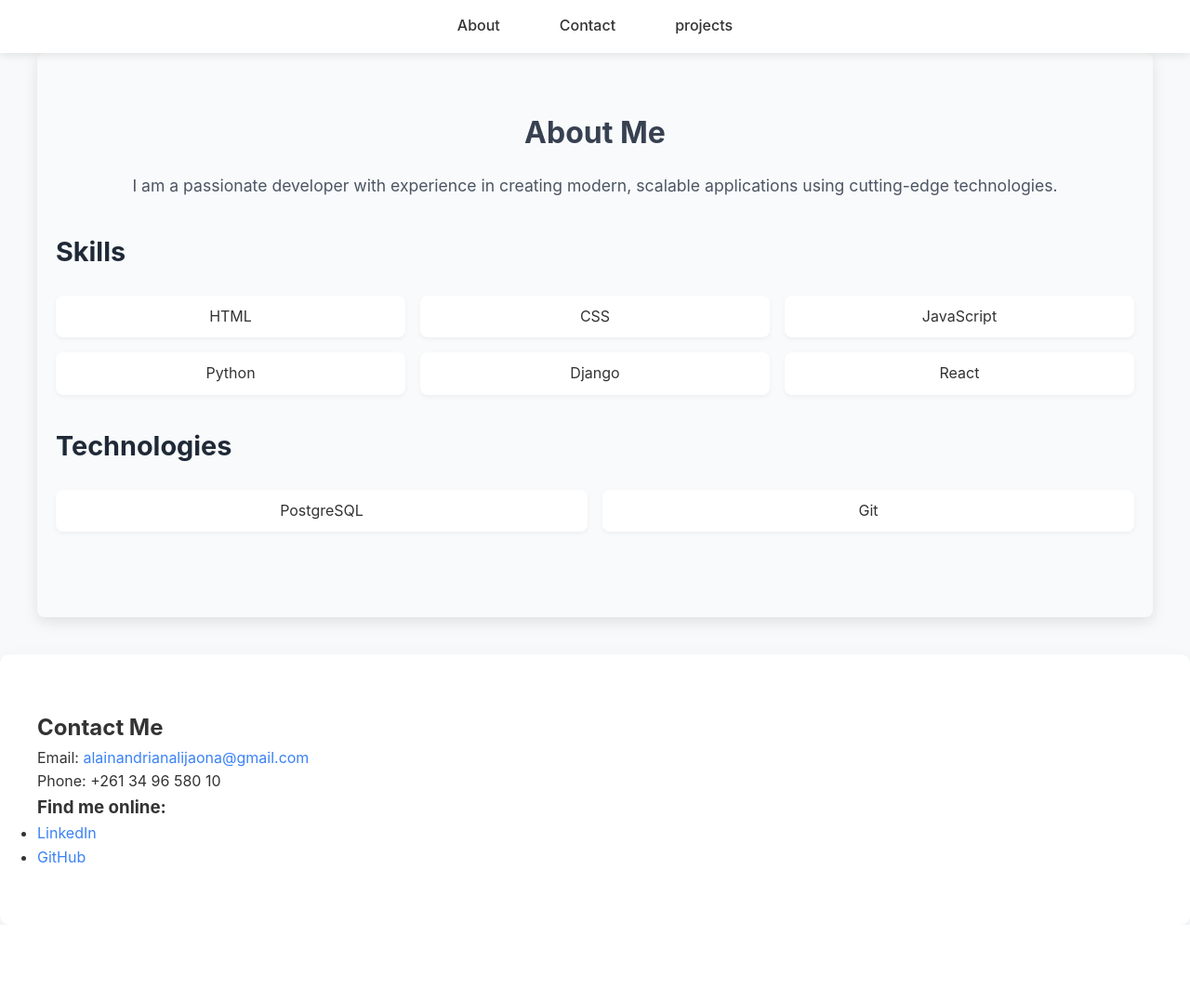
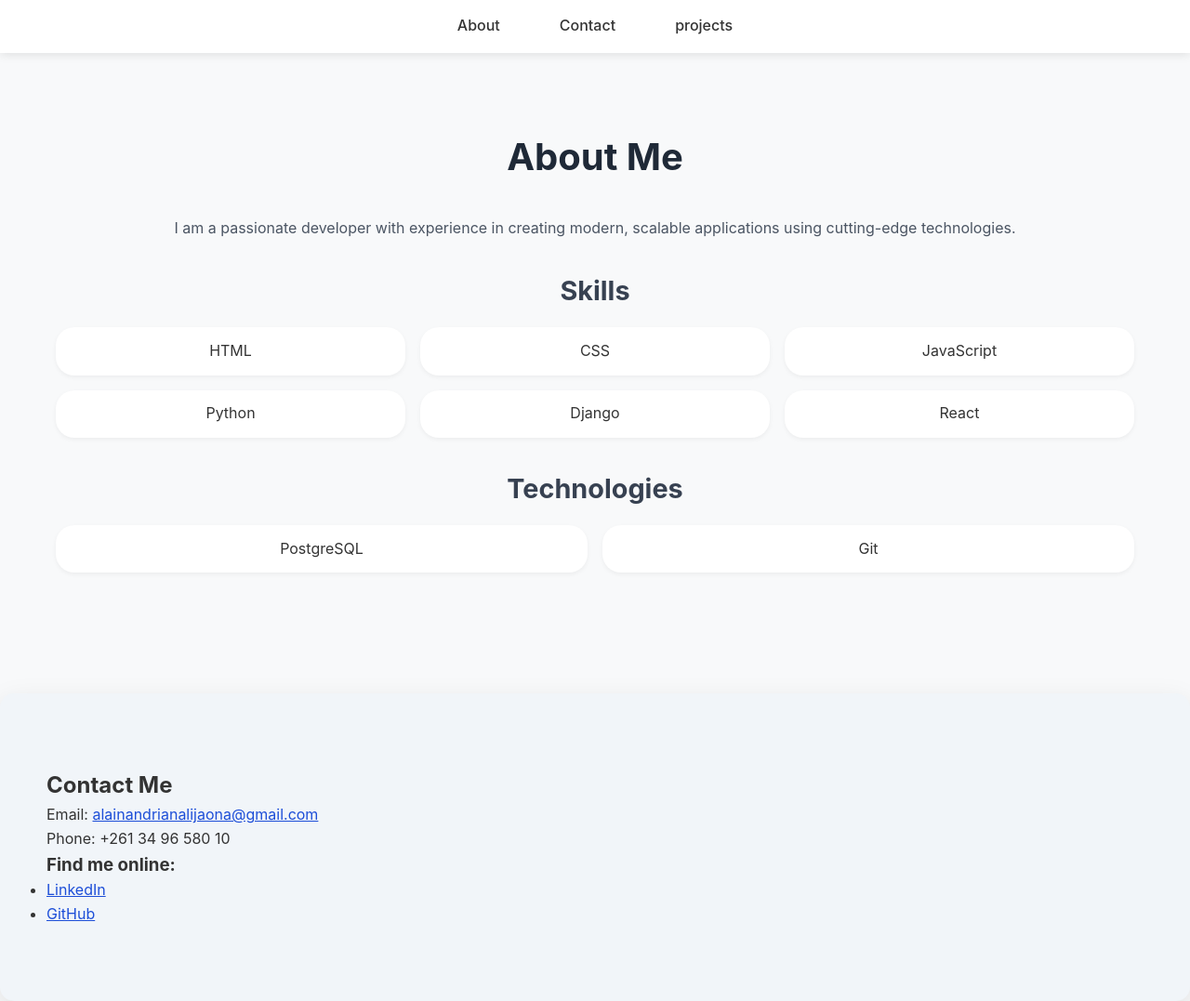
Before and after one commit to alain-ad/portfolio, a Django app: page / in a window 1280 px wide. Shown: the part 532-1609 px from the top of the page at 93% size. Before the commit the page ends 1527 px from the top, so only its background shows below. Run offline with Django 5.2, Linux system fonts and the light colour scheme.

Commit message:
refactor: bug finding and correcting and updating other code

```diff
--- a/main/static/css/styles.css
+++ b/main/static/css/styles.css
@@ -14,7 +14,7 @@ body {
 
 /* Header Styles for Home Page */
 header {
-    background-image: url("../images/portfolio.jpeg");
+    background-image: url("../images/potfolio.jpeg");
     background-size: cover;
     background-position: center;
     text-align: center;
@@ -37,10 +37,8 @@ header {
 
 .header p {
     font-size: 1.2rem;
-    margin-bottom: 2rem;
+    margin: 0 auto 2rem;
     max-width: 600px;
-    margin-left: auto;
-    margin-right: auto;
 }
 
 .cta-button {
@@ -89,7 +87,6 @@ header {
 }
 
 /* About Page Styles */
-/* CSS for the About section */
 #about {
     padding: 80px 20px;
     max-width: 1200px;
@@ -128,6 +125,8 @@ header {
     border-radius: 20px;
     box-shadow: 0 2px 5px rgba(0, 0, 0, 0.05);
     transition: transform 0.3s ease, box-shadow 0.3s ease;
+    flex: 1 1 calc(30% - 10px);
+    text-align: center;
 }
 
 #about ul li:hover {
@@ -136,27 +135,25 @@ header {
 }
 
 /* Contact Section */
-/* CSS for the Contact section */
 #contact {
-    background-color: white;
-    border-radius: 10px;
-    padding: 60px 40px;
-    margin-top: 40px;
-    box-shadow: 0 5px 20px rgba(0, 0, 0, 0.05);
+    background-color: #f1f5f9;
+    border-radius: 15px;
+    padding: 80px 50px;
+    margin-top: 50px;
+    box-shadow: 0 10px 30px rgba(0, 0, 0, 0.1);
 }
 
 #contact a {
-    color: #3b82f6;
-    text-decoration: none;
+    color: #1d4ed8;
+    text-decoration: underline;
     transition: color 0.3s ease;
 }
 
 #contact a:hover {
-    color: #2563eb;
+    color: #1e40af;
 }
 
 /* Responsive Design */
-/* CSS for medium screens */
 @media (max-width: 768px) {
     .header h1 {
         font-size: 2.5rem;
@@ -177,9 +174,12 @@ header {
     #about h3 {
         font-size: 1.5rem;
     }
+
+    #about ul li {
+        flex: 1 1 calc(50% - 10px);
+    }
 }
 
-/* CSS for small screens */
 @media (max-width: 480px) {
     .header {
         padding: 80px 20px;
@@ -191,136 +191,6 @@ header {
         gap: 1rem;
     }
 
-    #about ul {
-        justify-content: center;
-    }
-}
-/* CSS de la page About Me */
-
-/* Section principale */
-#about {
-    padding: 60px 20px;
-    background-color: #f9fafb;
-    max-width: 1200px;
-    margin: 0 auto;
-    border-radius: 8px;
-    box-shadow: 0 5px 15px rgba(0, 0, 0, 0.1);
-}
-
-/* Titres principaux */
-#about h1 {
-    font-size: 2.5rem;
-    color: #1f2937;
-    text-align: center;
-    margin-bottom: 1rem;
-}
-
-#about h2 {
-    font-size: 2rem;
-    color: #374151;
-    text-align: center;
-    margin-bottom: 1rem;
-}
-
-/* Biographie */
-#about p {
-    font-size: 1.1rem;
-    color: #4b5563;
-    line-height: 1.8;
-    text-align: center;
-    margin-bottom: 2rem;
-}
-
-/* Compétences */
-#about h3 {
-    font-size: 1.8rem;
-    color: #1f2937;
-    margin-top: 2rem;
-    margin-bottom: 1.5rem;
-    text-align: left;
-}
-
-#about h4 {
-    font-size: 1.4rem;
-    color: #374151;
-    margin-bottom: 1rem;
-}
-
-#about ul {
-    list-style: none;
-    padding: 0;
-    margin: 0 0 2rem 0;
-    display: flex;
-    flex-wrap: wrap;
-    gap: 1rem;
-}
-
-#about ul li {
-    background-color: white;
-    padding: 10px 15px;
-    border-radius: 8px;
-    box-shadow: 0 2px 5px rgba(0, 0, 0, 0.05);
-    transition: transform 0.3s ease, box-shadow 0.3s ease;
-    flex: 1 1 calc(30% - 10px);
-    text-align: center;
-}
-
-#about ul li:hover {
-    transform: translateY(-3px);
-    box-shadow: 0 5px 15px rgba(0, 0, 0, 0.1);
-}
-
-#about ul li p {
-    margin: 0.5rem 0;
-}
-
-/* Expériences professionnelles */
-#about ul li h4 {
-    font-size: 1.2rem;
-    color: #2563eb;
-    margin-bottom: 0.5rem;
-}
-
-#about ul li p {
-    color: #4b5563;
-    font-size: 1rem;
-    margin-bottom: 0.5rem;
-}
-
-#about ul li span {
-    color: #6b7280;
-    font-size: 0.9rem;
-}
-
-/* Certifications */
-#about ul li:last-child {
-    margin-bottom: 0;
-}
-
-/* Réactivité (Responsive Design) */
-@media (max-width: 768px) {
-    #about {
-        padding: 40px 15px;
-    }
-
-    #about h1 {
-        font-size: 2rem;
-    }
-
-    #about h2 {
-        font-size: 1.6rem;
-    }
-
-    #about h3 {
-        font-size: 1.4rem;
-    }
-
-    #about ul li {
-        flex: 1 1 calc(50% - 10px);
-    }
-}
-
-@media (max-width: 480px) {
     #about ul li {
         flex: 1 1 100%;
     }
--- a/main/templates/about.html
+++ b/main/templates/about.html
@@ -3,12 +3,13 @@
 {% block title %}About Me{% endblock %}
 
 {% block content %}
+{% load static %}
 <section id="about">
     <!-- Informations personnelles -->
     <h1>{{ personal_info.name }}</h1>
     <h2>{{ personal_info.title }}</h2>
     <p>{{ personal_info.bio }}</p>
-    <img src="{% static 'images/portfolio.jpeg' %}" alt="{{ personal_info.name }}">
+    <img src="{% static 'images/potfolio.jpeg' %}" alt="{{ personal_info.name }}">
 
     <!-- Compétences techniques -->
     <h3>Compétences Techniques</h3>
--- a/portfolio/settings.py
+++ b/portfolio/settings.py
@@ -10,7 +10,8 @@ For the full list of settings and their values, see
 https://docs.djangoproject.com/en/5.1/ref/settings/
 """
 
-from pathlib import Path, os
+from pathlib import Path
+import os
 
 # Build paths inside the project like this: BASE_DIR / 'subdir'.
 BASE_DIR = Path(__file__).resolve().parent.parent
```
Also changed, not shown: main/templates/contact.html (added, +31 -0 lines), contact.html (deleted).
